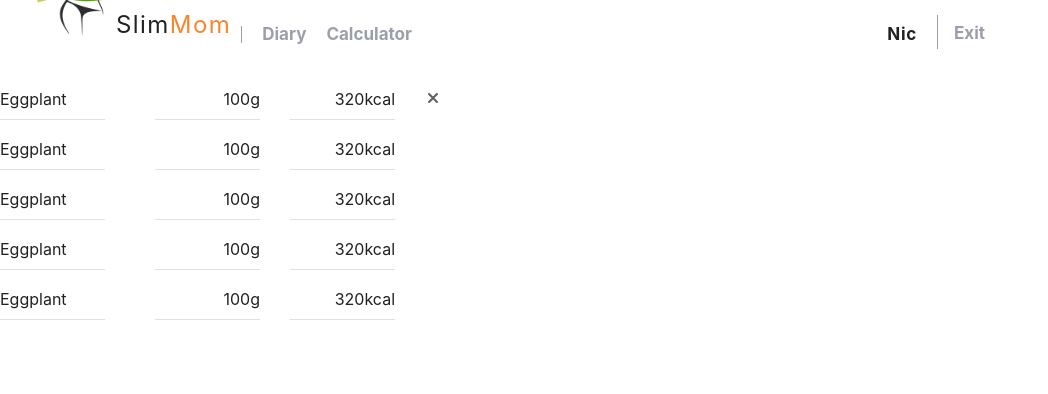
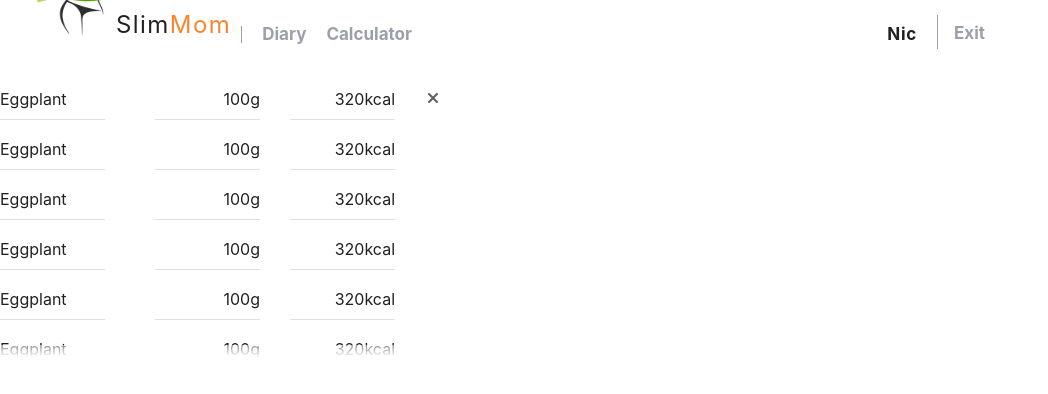
Before and after one commit to ASlabkyi/goit_react_team_project, a React (Create React App) app: page /goit_react_team_project/diary in a window 1280 px wide. Shown: the part 172-566 px from the top of the page, without its empty margins (0-1048 px from the left). Built offline with nearby package versions, Linux system fonts and the light colour scheme.

Commit message:
Merge branch 'dev' of https://github.com/ASlabkyi/goit_react_team_project into DiaryList

```diff
--- a/src/components/DiaryList/DiaryList.jsx
+++ b/src/components/DiaryList/DiaryList.jsx
@@ -1,14 +1,17 @@
 import { DiaryListItem } from "components/DiaryListItem/DiaryListItem";
-import { List } from "./DiaryList.styled"
+import { List, BlurBlock, Box } from './DiaryList.styled';
 
 
 // {/* <DiaryListItem />; */}
 
 export const DiaryList = () => {
   return (
-    <List>
-      <DiaryListItem />
-    </List>
+    <Box>
+      <List>
+        <DiaryListItem />
+      </List>
+      <BlurBlock />
+    </Box>
   );
 }
 //       // <Box sx={{ maxHeight: 300, maxWidth: 650 }}>
--- a/src/components/DiaryList/DiaryList.styled.jsx
+++ b/src/components/DiaryList/DiaryList.styled.jsx
@@ -1,12 +1,18 @@
 import styled from "styled-components";
+
+export const Box = styled.div`
+  position: relative;
+`
+
 
 export const List = styled.ul`
   //background-color: red;
   width: 500px;
-  height: 270px;
-  position: absolute;
+  height: 305px;
+  position: relative;
   overflow: scroll;
   overflow-x: hidden;
+  z-index: 2;
 
   ::-webkit-scrollbar {
     width: 6px;
@@ -14,8 +20,26 @@ export const List = styled.ul`
   }
   ::-webkit-scrollbar-track {
     background: #f0f1f3;
+    box-shadow: none;
   }
   ::-webkit-scrollbar-thumb {
     background-color: #264061;
+    box-shadow: none;
   }
 `;
+export const BlurBlock = styled.div`
+  height: 30px;
+  width: 500px;
+  /* filter: blur(4px); */
+  position: absolute;
+  bottom: 0;
+  left: 0;
+  z-index: 3;
+  /* background-color: white;
+  opacity: 0.3; */
+  background: linear-gradient(
+    180deg,
+    rgba(255, 255, 255, 0.5) 0%,
+    #ffffff 42.19%
+  );
+`;
```
